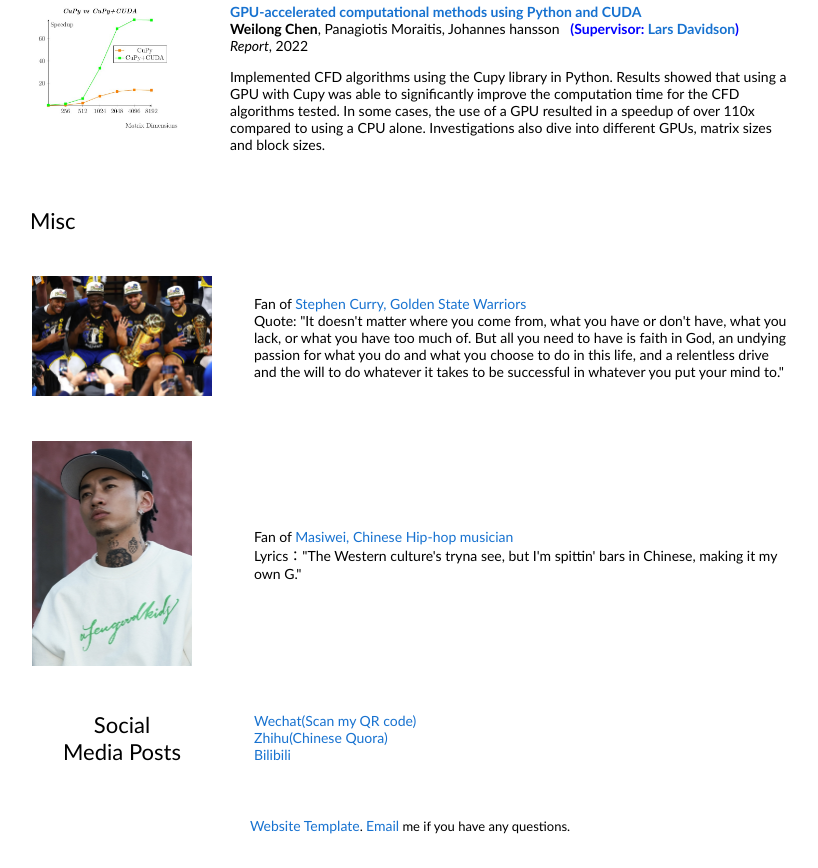
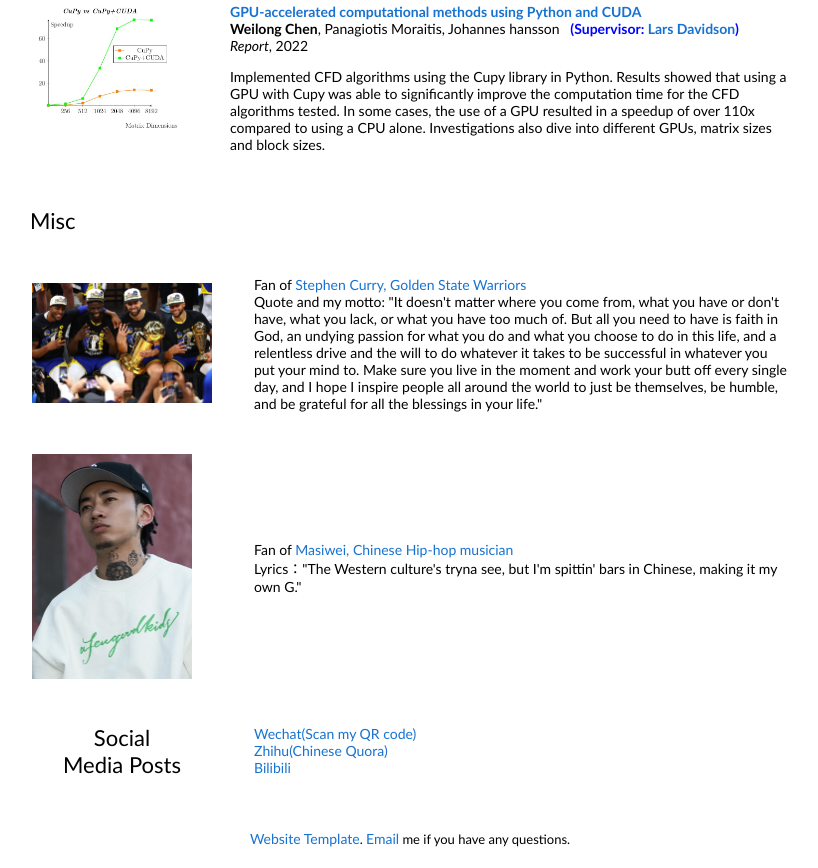
Before and after one commit to weilong-web/weilong-web.github.io, a plain HTML site: page index.html in a window 1280 px wide. Shown: the part 759-1627 px from the top of the page, without its empty margins (230-1048 px from the left). Drawn offline with Linux system fonts and the light colour scheme.

Commit message:
Update index.html

```diff
--- a/index.html
+++ b/index.html
@@ -148,7 +148,7 @@
             <td width="75%" valign="center">
               Fan of <a href="https://en.wikipedia.org/wiki/Stephen_Curry">Stephen Curry, Golden State Warriors</a>
 	      <br>
-              Quote: "It doesn't matter where you come from, what you have or don't have, what you lack, or what you have too much of. But all you need to have is faith in God, an undying passion for what you do and what you choose to do in this life, and a relentless drive and the will to do whatever it takes to be successful in whatever you put your mind to."
+              Quote and my motto: "It doesn't matter where you come from, what you have or don't have, what you lack, or what you have too much of. But all you need to have is faith in God, an undying passion for what you do and what you choose to do in this life, and a relentless drive and the will to do whatever it takes to be successful in whatever you put your mind to. Make sure you live in the moment and work your butt off every single day, and I hope I inspire people all around the world to just be themselves, be humble, and be grateful for all the blessings in your life."
             </td>
           </tr>
           <tr>
```
